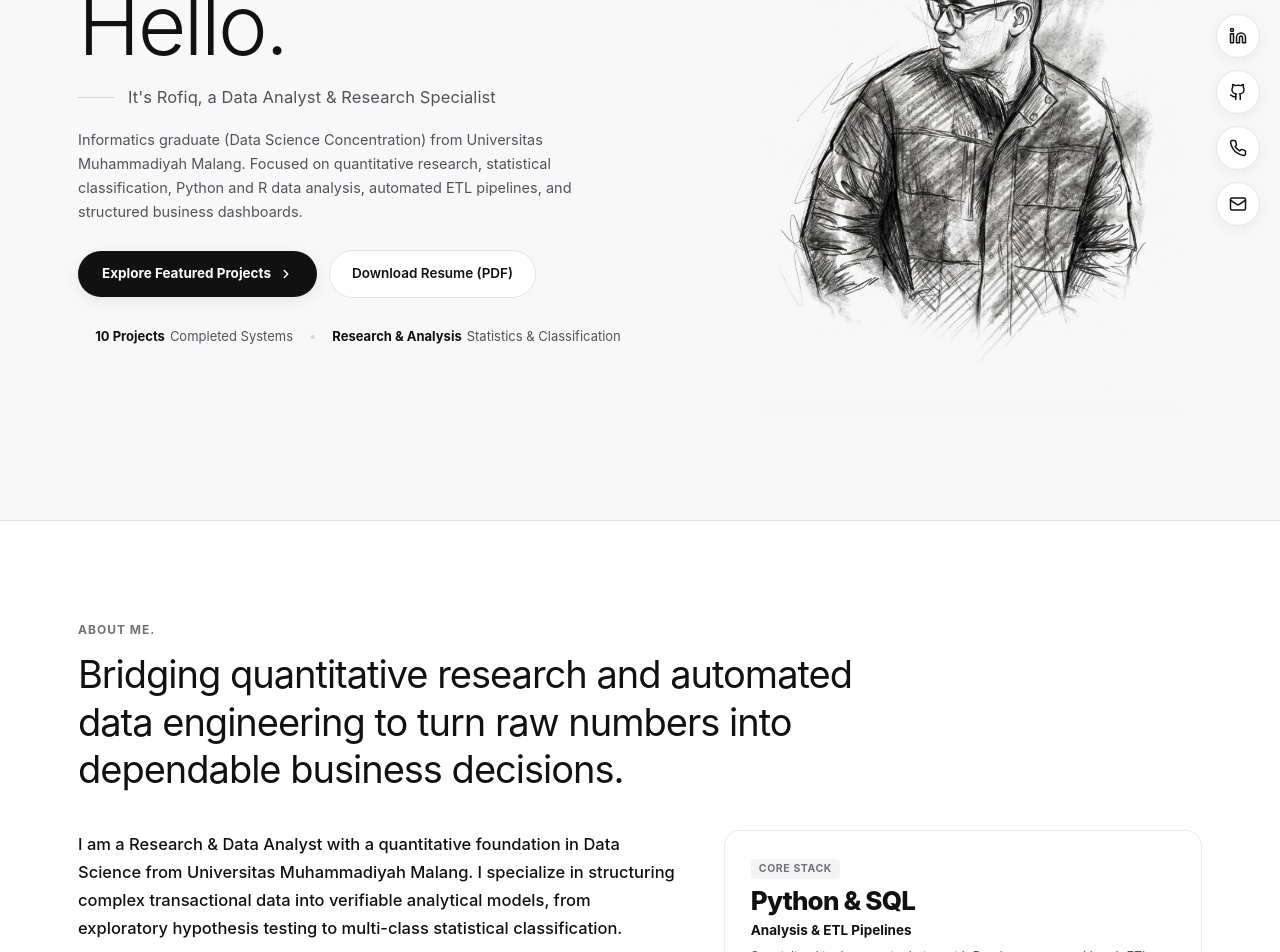
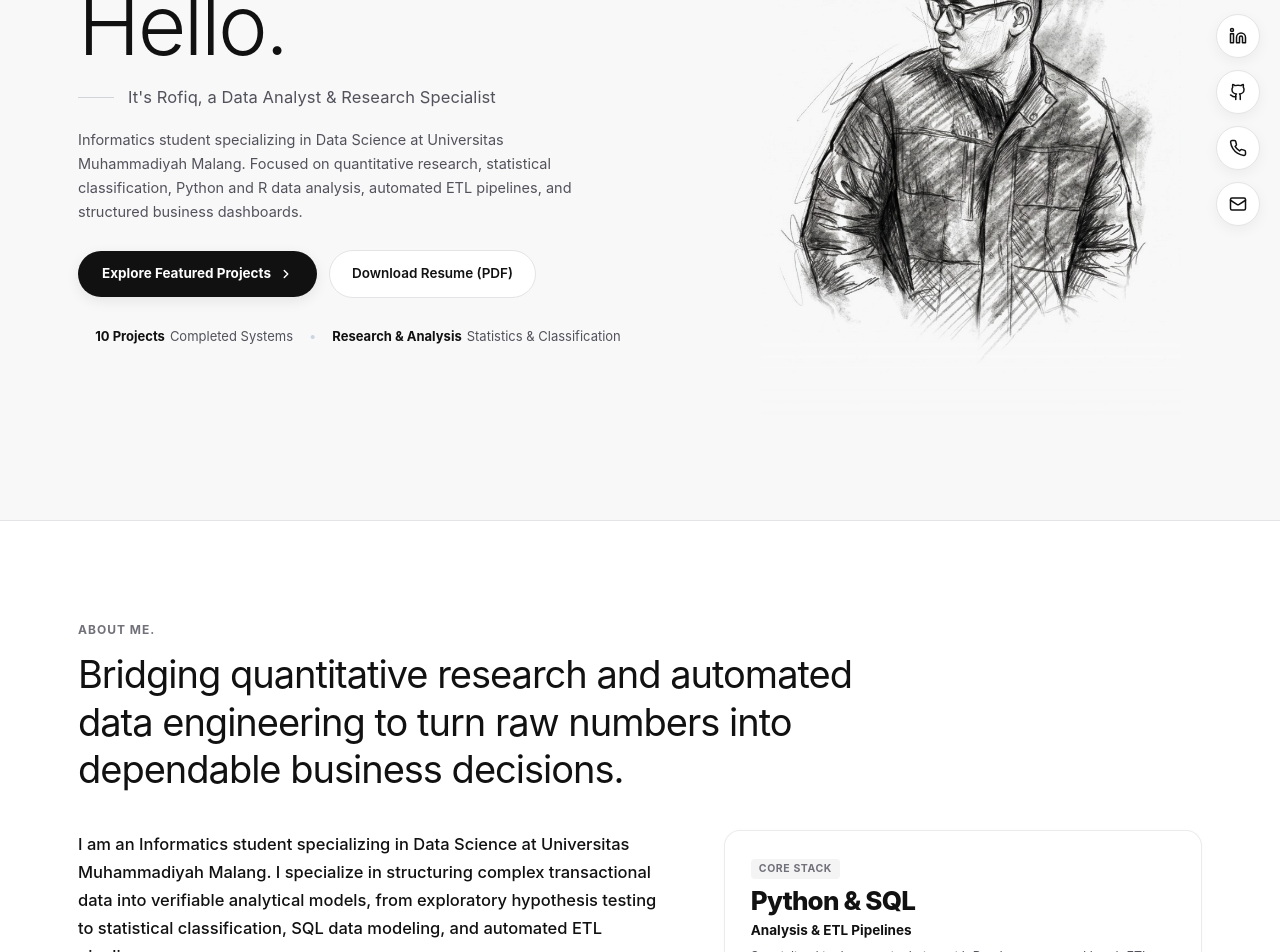
Before and after one commit to rofiqsamanhudi/rofiqsamanhudi.github.io, a Next.js app: page / in a window 1280 px wide. Shown: the part 280-1232 px from the top of the page. Built offline with nearby package versions, Linux system fonts and the light colour scheme; a web font is replaced by a local one.

Commit message:
fix(copy): accurate academic status as Informatics student specializing in Data Science

```diff
--- a/src/components/PortfolioHub.js
+++ b/src/components/PortfolioHub.js
@@ -226,7 +226,7 @@ export default function PortfolioHub() {
               </div>
 
               <p className="mn-hero-summary">
-                Informatics graduate (Data Science Concentration) from Universitas Muhammadiyah Malang. Focused on quantitative research, statistical classification, Python and R data analysis, automated ETL pipelines, and structured business dashboards.
+                Informatics student specializing in Data Science at Universitas Muhammadiyah Malang. Focused on quantitative research, statistical classification, Python and R data analysis, automated ETL pipelines, and structured business dashboards.
               </p>
 
               <div className="mn-hero-cta">
@@ -292,7 +292,7 @@ export default function PortfolioHub() {
               {/* Left Column: Narrative & Focus Pillars */}
               <div className="mn-about-narrative-col">
                 <p className="mn-about-lead">
-                  I am a Research &amp; Data Analyst with a quantitative foundation in Data Science from Universitas Muhammadiyah Malang. I specialize in structuring complex transactional data into verifiable analytical models, from exploratory hypothesis testing to multi-class statistical classification.
+                  I am an Informatics student specializing in Data Science at Universitas Muhammadiyah Malang. I specialize in structuring complex transactional data into verifiable analytical models, from exploratory hypothesis testing to statistical classification, SQL data modeling, and automated ETL pipelines.
                 </p>
 
                 <p className="mn-about-body">
```
Also changed, not shown: src/lib/pythonSystemsData.js.
